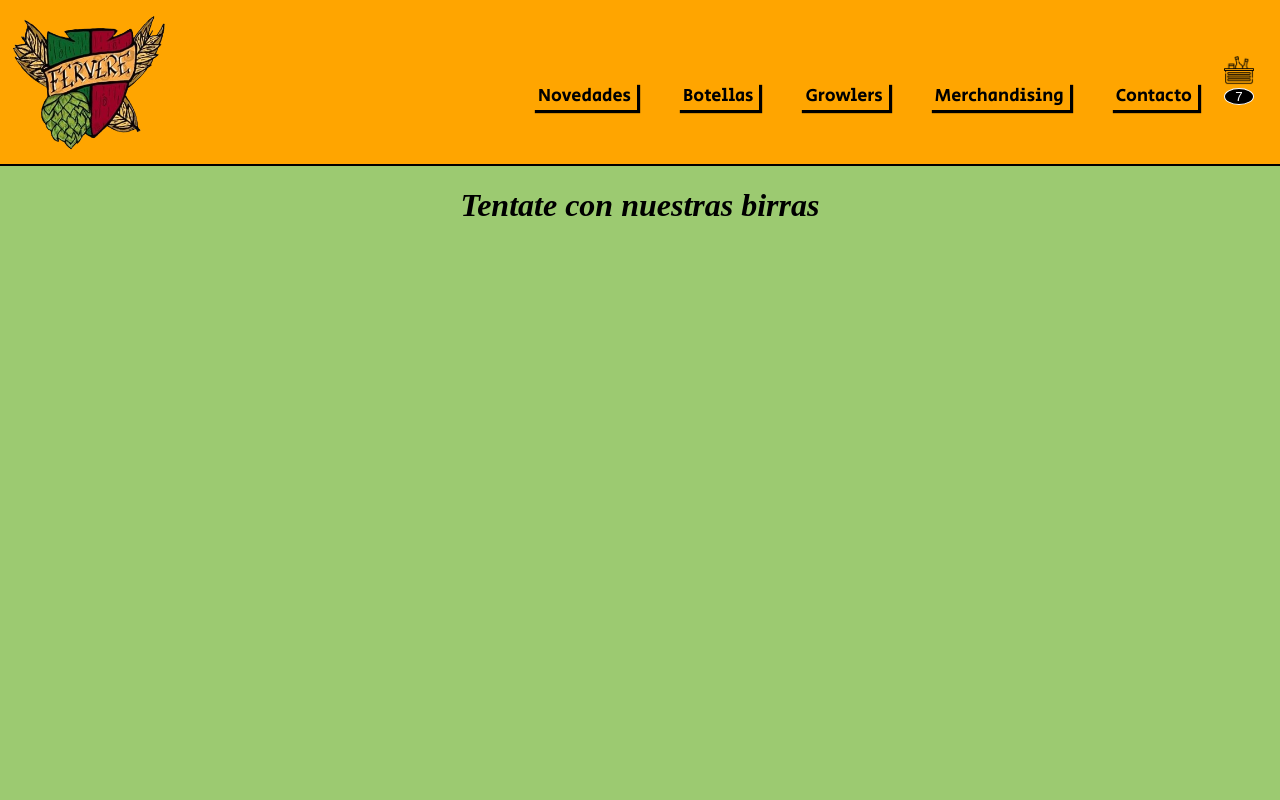
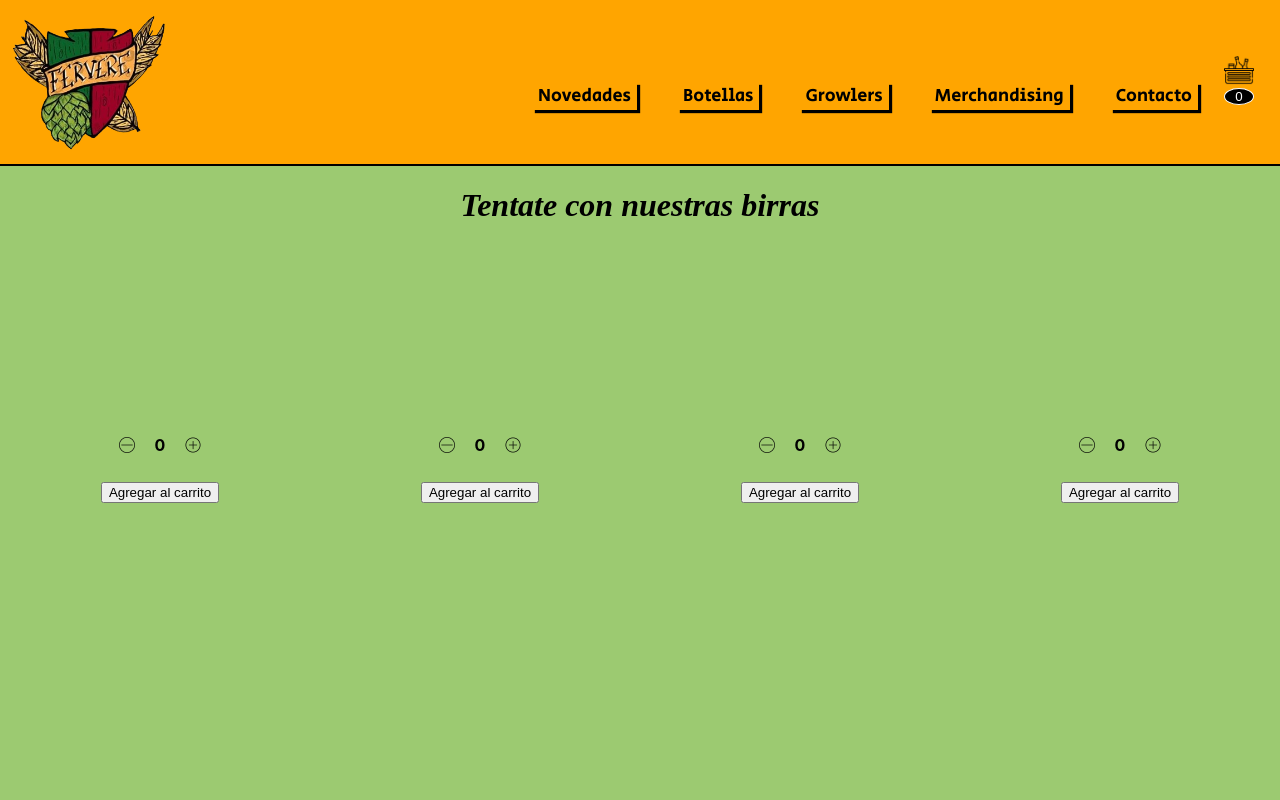
Before and after one commit to JuanjoPais/fervere_e-commerce_pais, a React (Create React App) app: page / in a window 1280 px wide. Shown: the top 800 px of the page. Built offline with nearby package versions, Linux system fonts and the light colour scheme; a web font is replaced by a local one.

Commit message:
completo desafío de sumar y restar cantidades

```diff
--- a/src/App.css
+++ b/src/App.css
@@ -5,3 +5,8 @@
   background-color: rgb(156, 202, 113);
 
 }
+
+.contenedorCantidadItem{
+  display: flex;
+  justify-content: space-around;
+}
--- a/src/App.js
+++ b/src/App.js
@@ -1,8 +1,14 @@
 
 import './App.css';
-
 import Navbar from './components/navbar/navBar';
 import ItemListContainer from './components/itemListContainer/itemListContainer';
+import ItemCount from './components/itemCount/ItemCount';
+
+//esta funcion va aca?
+//como traigo una variable suelta? Para meter un reset y chequear el stock
+const handleOnAdd = (cantidad)=>{
+  alert(`Se agregaron al carrito` + cantidad)
+}
 
 
 function App() {
@@ -10,6 +16,15 @@ function App() {
     <div className="App">
       <Navbar/>
       <ItemListContainer  greeting="Tentate con nuestras birras" />
+      <div className='contenedorCantidadItem'>
+
+        <ItemCount initial={0} stock={10} onAdd={handleOnAdd}/>
+        <ItemCount initial={0} stock={10} onAdd={handleOnAdd}/>
+        <ItemCount initial={0} stock={10} onAdd={handleOnAdd}/>
+        <ItemCount initial={0} stock={10} onAdd={handleOnAdd}/>
+
+      </div>
+
     </div>
   );
 }
--- a/src/components/cartWidget/cartWidget.js
+++ b/src/components/cartWidget/cartWidget.js
@@ -5,7 +5,7 @@ const CartWidget = () => {
         <button className="btnCarrito">
             <img  src={`./images/beverage.png`} alt="carrito" className="iconoCarrito"   />
             <div className="contadorCarrito">
-                7
+                0
             </div>
         </button>
 
--- /dev/null
+++ b/src/components/itemCount/ItemCount.css
@@ -0,0 +1,12 @@
+.cantidad{
+    display: flex;
+    justify-content: center;
+    margin: 5px;
+    align-items: center;
+
+}
+
+.signo{
+    height: fit-content;
+    margin: 20px;
+}
--- /dev/null
+++ b/src/components/itemCount/ItemCount.js
@@ -0,0 +1,28 @@
+import "./ItemCount.css"
+import { useState } from "react"
+
+const ItemCount = ({initial, stock, onAdd}) =>{
+    const [count, setCount] = useState(initial)
+    const increment =()=>{
+        if(count<stock)
+        setCount(count +1)
+    }
+
+    const decrement = () =>{
+        if(count>=1)
+        setCount(count -1)
+    }
+
+    return (
+        <div>
+            <div className="cantidad">
+                <img className="signo" src={"./images/minus.png"} alt="simbolo resta" onClick={()=>{decrement()}}/>
+                <h4>{count}</h4>
+                <img className="signo" src={"./images/add.png"} alt="simbolo suma" onClick={()=>{increment()}}/>
+            </div>
+            <button onClick={()=>{onAdd(count)}}>Agregar al carrito</button>
+        </div>
+    )
+}
+
+export default ItemCount
--- a/src/components/itemListContainer/itemListContainer.css
+++ b/src/components/itemListContainer/itemListContainer.css
@@ -1,7 +1,7 @@
 @import url('https://fonts.googleapis.com/css2?family=Bahiana&family=Bangers&family=Bebas+Neue&family=Caveat:wght@500&family=Chivo&family=Courgette&family=Metal&family=Mouse+Memoirs&family=Noto+Sans:wght@300&family=Permanent+Marker&family=Satisfy&family=Secular+One&display=swap');
 
 .main{
-    min-height: 100vh;
+    min-height: 25vh;
     font-family: 'Aladin';
     font-style: italic;
     font-size: xx-large;
--- a/src/components/itemListContainer/itemListContainer.js
+++ b/src/components/itemListContainer/itemListContainer.js
@@ -1,4 +1,5 @@
 import "./itemListContainer.css"
+
 
 
 const ItemListContainer = ({greeting}) =>{
```
Also changed, not shown: public/images/add.png (added), public/images/minus.png (added).
